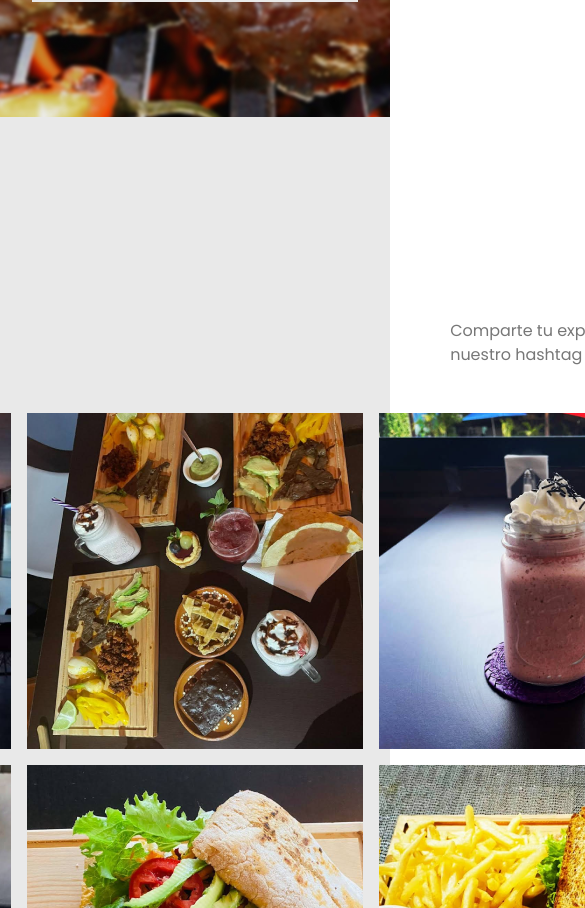
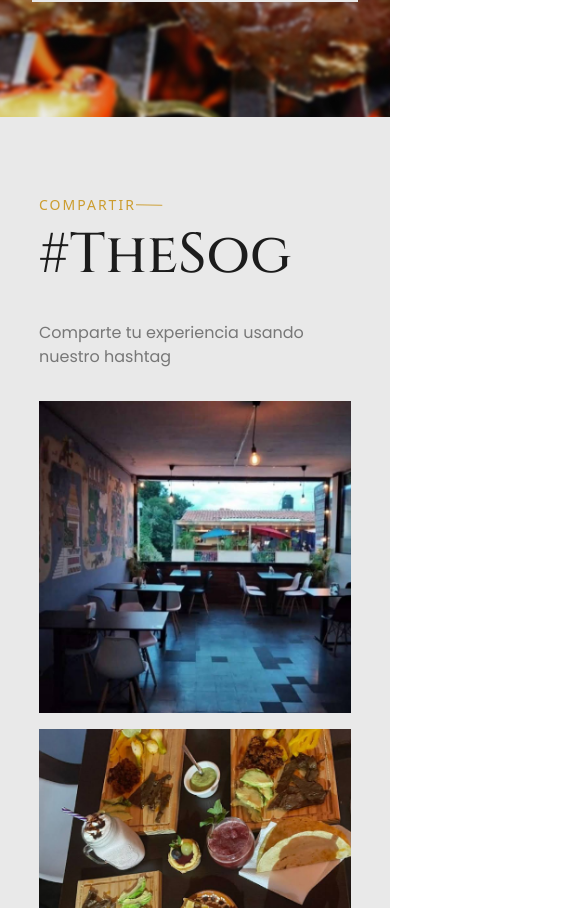
Before and after one commit to maurosanchezmatamoros/the-sound-of-grill, a React (Create React App) app: page / in a window 390 px wide. Shown: the part 4376-5284 px from the top of the page, 585 px wide, since content can reach past the window. Built offline with nearby package versions, Linux system fonts and the light colour scheme; the HTML template or start-up script is replaced by a standard one.

Commit message:
theSog responsive

```diff
--- a/src/styles/TheSog.css
+++ b/src/styles/TheSog.css
@@ -1,5 +1,4 @@
 .theSog{
-    height: 1228px;
     width: 100%;
     background-color: #E9E9E9;
     display: flex;
@@ -9,11 +8,13 @@
 }
 
 .theSogContainer{
-    width: 1040px;
-    height: 883px;
+    padding: 10rem;
+    width: 100%;
+    height: 100%;
 }
 
 .theSogHeader{
+    width: 100%;
     display: flex;
     justify-content: space-between;
     align-items: center;
@@ -46,8 +47,44 @@
 }
 
 .theSogGallery{
+    width: 100%;
     display: grid;
     grid-template-columns: 1fr 1fr 1fr;
     grid-template-rows: 1fr 1fr;
     grid-gap: 1rem;
 }
+
+.theSogGallery img{
+    width: 100%;
+}
+
+@media screen and (max-width: 1000px){
+    .theSogContainer{
+        padding: 5rem 0 5rem 0;
+        width: 80%;
+    }
+}
+
+@media screen and (max-width: 840px){
+    .theSogGallery{
+        grid-template-columns: 1fr 1fr;
+        grid-template-rows: 1fr 1fr 1fr;
+    }
+}
+
+@media screen and (max-width: 720px){
+    .theSogHeader{
+        flex-direction: column;
+        align-items: flex-start;
+    }
+    .theSogHeader p{
+        margin-bottom: 2rem;
+    }
+}
+
+@media screen and (max-width: 430px){
+    .theSogGallery{
+        grid-template-columns: 1fr;
+        grid-template-rows: 1fr 1fr 1fr 1fr 1fr 1fr;
+    }
+}
```
